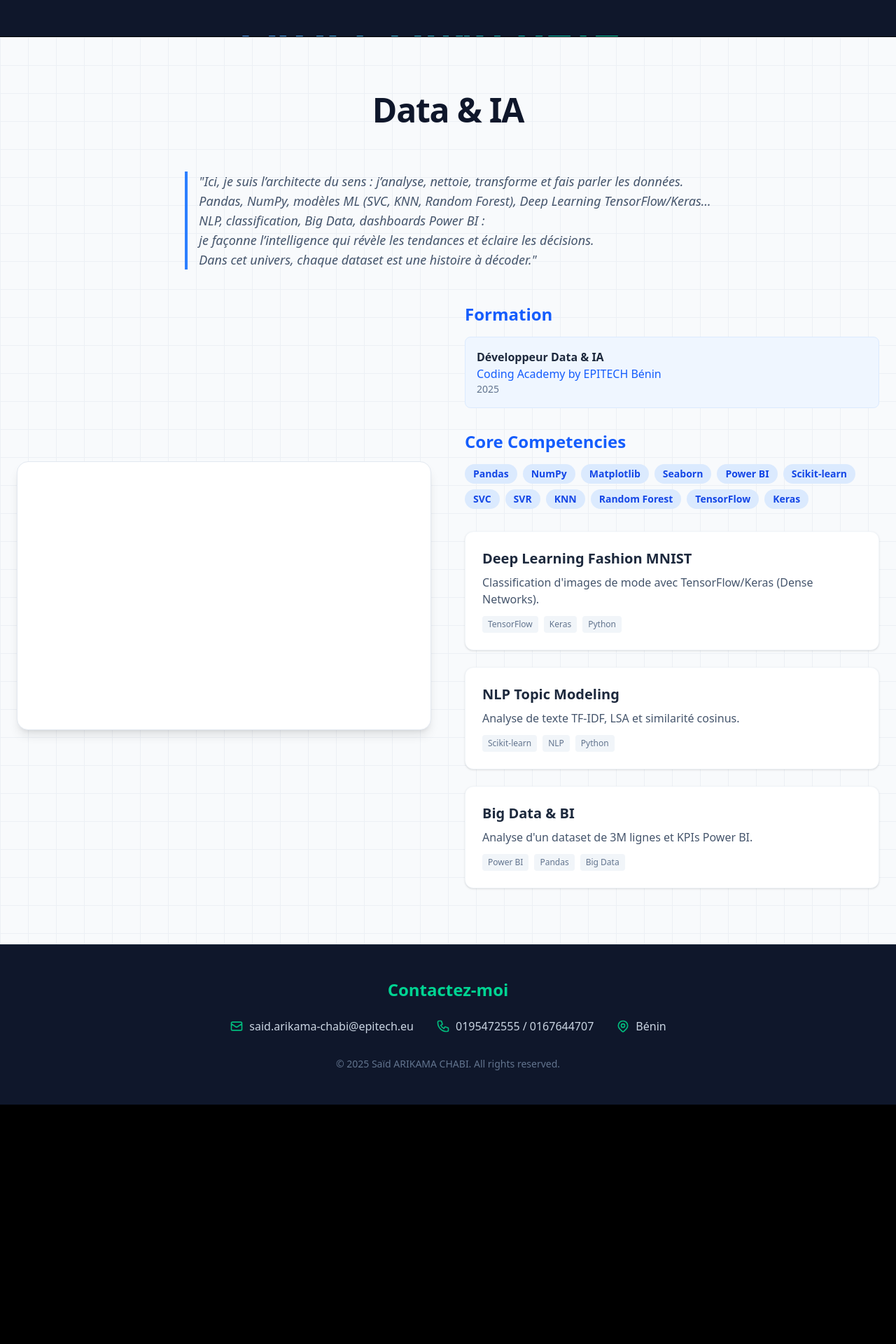
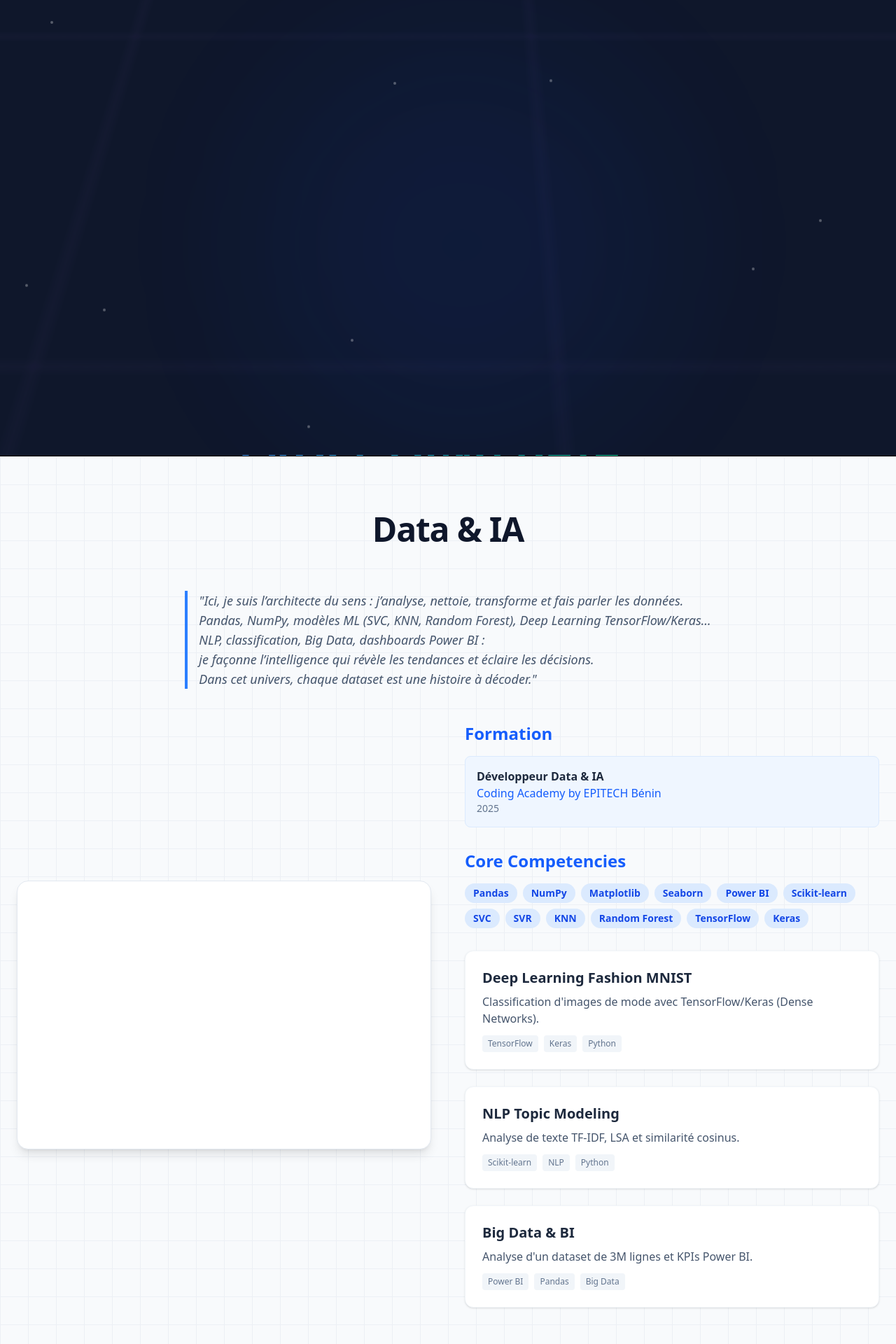
Before and after one commit to Lamakira/portfolio-said-v1, a Vue app: page / in a window 1280 px wide. Shown: the part 3000-4920 px from the top of the page at 70% size. Built offline with nearby package versions, Linux system fonts and the light colour scheme.

Commit message:
feat: add orb and make more universitic the web section

```diff
--- a/src/components/WebSection.vue
+++ b/src/components/WebSection.vue
@@ -4,84 +4,218 @@ import { resumeData } from '@/data/resumeData';
 import { useScrollAnimation } from '@/composables/useScrollAnimation';
 import { useUniverseState } from '@/composables/useUniverseState';
 
-const { createScene } = useScrollAnimation();
+const { createScene, gsap } = useScrollAnimation();
 const { state } = useUniverseState();
 const sectionRef = ref(null);
 const cardsRef = ref(null);
+const orbRef = ref(null);
+const titleRef = ref(null);
+const descRef = ref(null);
+const skillsRef = ref(null);
+const eduRef = ref(null);
 
 const projects = resumeData.projects.web;
 const skills = resumeData.skills.web;
 
+// Tilt Effect Logic
+const handleMouseMove = (e) => {
+  const cards = document.querySelectorAll('.project-card');
+  cards.forEach(card => {
+    const rect = card.getBoundingClientRect();
+    const x = e.clientX - rect.left;
+    const y = e.clientY - rect.top;
+
+    const centerX = rect.width / 2;
+    const centerY = rect.height / 2;
+
+    const rotateX = ((y - centerY) / centerY) * -5; // Max 5deg rotation
+    const rotateY = ((x - centerX) / centerX) * 5;
+
+    gsap.to(card, {
+      rotationX: rotateX,
+      rotationY: rotateY,
+      duration: 0.5,
+      ease: 'power2.out'
+    });
+
+    // Move shimmer
+    const shimmer = card.querySelector('.shimmer');
+    if (shimmer) {
+      gsap.to(shimmer, {
+        x: x,
+        y: y,
+        duration: 0.1
+      });
+    }
+  });
+};
+
+const handleMouseLeave = () => {
+  const cards = document.querySelectorAll('.project-card');
+  cards.forEach(card => {
+    gsap.to(card, {
+      rotationX: 0,
+      rotationY: 0,
+      duration: 0.5,
+      ease: 'power2.out'
+    });
+  });
+};
+
 onMounted(() => {
+  // Floating Orb Animation
+  gsap.to(orbRef.value, {
+    y: 20,
+    rotation: 5,
+    duration: 4,
+    yoyo: true,
+    repeat: -1,
+    ease: 'sine.inOut'
+  });
+
+  // Entrance Timeline
   const tl = createScene(sectionRef.value, {
     start: 'top center',
     end: 'bottom bottom',
   });
 
-  if (tl && cardsRef.value) {
-    const cards = cardsRef.value.querySelectorAll('.project-card');
-    tl.from(cards, {
+  if (tl) {
+    // Staggered Entrance
+    tl.from(titleRef.value, { y: 50, opacity: 0, duration: 1, ease: 'power3.out' })
+      .from(descRef.value, { y: 30, opacity: 0, duration: 0.8 }, '-=0.5')
+      .from(orbRef.value, { scale: 0, opacity: 0, rotation: -180, duration: 1.2, ease: 'back.out(1.7)' }, '-=0.6')
+      .from(skillsRef.value.children, {
+        y: 20,
+        opacity: 0,
+        stagger: 0.05,
+        duration: 0.5
+      }, '-=0.8')
+      .from(cardsRef.value.children, {
         y: 100,
         opacity: 0,
-      rotationX: 45,
-      stagger: 0.2,
+        rotationX: 15,
+        stagger: 0.1,
         duration: 1,
         ease: 'power3.out',
-    });
+      }, '-=0.4')
+      .from(eduRef.value, { y: 50, opacity: 0, duration: 1 }, '-=0.8');
   }
 });
 </script>
 
 <template>
-  <section ref="sectionRef" class="w-full! max-w-none! min-h-screen bg-slate-900 py-20 px-6 relative overflow-hidden">
-    <!-- Background Blobs -->
-    <div class="absolute top-0 left-0 w-full h-full overflow-hidden pointer-events-none">
-      <div class="absolute top-1/4 left-1/4 w-96 h-96 bg-purple-500/20 rounded-full blur-3xl animate-pulse"></div>
-      <div class="absolute bottom-1/4 right-1/4 w-96 h-96 bg-blue-500/20 rounded-full blur-3xl animate-pulse delay-700"></div>
+  <section
+    ref="sectionRef"
+    class="w-full! max-w-none! min-h-screen bg-slate-900 py-20 px-6 relative overflow-hidden perspective-container"
+    @mousemove="handleMouseMove"
+    @mouseleave="handleMouseLeave"
+  >
+    <!-- 1. Futuristic Grid Background -->
+    <div class="absolute inset-0 pointer-events-none perspective-grid">
+      <div class="grid-lines"></div>
+    </div>
+
+    <!-- 2. Glow Halos -->
+    <div class="absolute top-0 left-1/4 w-[500px] h-[500px] bg-purple-600/20 rounded-full blur-[120px] animate-pulse-slow pointer-events-none"></div>
+    <div class="absolute bottom-0 right-1/4 w-[600px] h-[600px] bg-blue-600/10 rounded-full blur-[120px] animate-pulse-slow delay-1000 pointer-events-none"></div>
+
+    <!-- 3. Web Particles -->
+    <div class="absolute inset-0 pointer-events-none">
+      <div v-for="n in 20" :key="n"
+           class="absolute w-1 h-1 bg-white/30 rounded-full animate-float"
+           :style="{
+             top: Math.random() * 100 + '%',
+             left: Math.random() * 100 + '%',
+             animationDelay: Math.random() * 5 + 's',
+             animationDuration: (Math.random() * 10 + 10) + 's'
+           }">
+      </div>
     </div>
 
     <div class="container mx-auto relative z-10">
-      <h2 class="text-4xl md:text-5xl font-bold text-center text-white mb-16 tracking-tight">
-        <span class="bg-clip-text text-transparent bg-gradient-to-r from-purple-400 to-blue-400">
+
+      <!-- Header -->
+      <div class="text-center mb-16">
+        <h2 ref="titleRef" class="text-5xl md:text-7xl font-bold text-white mb-8 tracking-tight relative inline-block">
+          <span class="bg-clip-text text-transparent bg-gradient-to-r from-purple-400 via-blue-400 to-purple-400 bg-300% animate-gradient">
             Web Universe
           </span>
+          <div class="absolute -inset-4 bg-purple-500/20 blur-xl rounded-full opacity-50 -z-10"></div>
         </h2>
 
         <!-- Universe Description -->
-      <div class="max-w-3xl mx-auto text-center mb-12 min-h-[80px]">
+        <div ref="descRef" class="max-w-3xl mx-auto min-h-[80px]">
           <transition name="fade-slide">
-          <p v-if="state.isWebActive" class="text-lg text-slate-300 italic border-l-4 border-purple-500 pl-4 inline-block text-left whitespace-pre-line">
+            <p v-if="state.isWebActive" class="text-xl text-slate-300 font-light leading-relaxed whitespace-pre-line glass-panel p-6 rounded-xl border-l-4 border-purple-500">
               "{{ resumeData.descriptions.web }}"
             </p>
           </transition>
         </div>
+      </div>
+
+      <!-- Main Illustration: Glass Code Orb -->
+      <div ref="orbRef" class="flex justify-center mb-20 relative">
+        <div class="w-64 h-64 relative">
+          <!-- Outer Glow -->
+          <div class="absolute inset-0 bg-gradient-to-tr from-purple-500 to-blue-500 rounded-full blur-2xl opacity-40 animate-pulse-slow"></div>
+
+          <!-- Glass Sphere -->
+          <div class="absolute inset-0 rounded-full bg-white/5 backdrop-blur-md border border-white/20 shadow-[inset_0_0_40px_rgba(255,255,255,0.1)] overflow-hidden flex items-center justify-center group">
+            <!-- Inner Rings -->
+            <svg class="w-full h-full absolute animate-spin-slow opacity-30" viewBox="0 0 100 100">
+              <circle cx="50" cy="50" r="45" fill="none" stroke="currentColor" stroke-width="0.5" class="text-purple-300" stroke-dasharray="10 5" />
+              <circle cx="50" cy="50" r="35" fill="none" stroke="currentColor" stroke-width="0.5" class="text-blue-300" stroke-dasharray="5 5" />
+            </svg>
+
+            <!-- Code Particles -->
+            <div class="text-center space-y-2 opacity-80 font-mono text-xs text-purple-200">
+              <div class="animate-code-float">&lt;Vue /&gt;</div>
+              <div class="animate-code-float delay-100">{ API }</div>
+              <div class="animate-code-float delay-200">Laravel</div>
+            </div>
+
+            <!-- Shine -->
+            <div class="absolute top-0 left-0 w-full h-1/2 bg-gradient-to-b from-white/20 to-transparent rounded-t-full"></div>
+          </div>
+        </div>
+      </div>
 
       <!-- Skills -->
-      <div class="flex flex-wrap justify-center gap-4 mb-16">
-        <span v-for="skill in skills" :key="skill" class="px-4 py-2 rounded-full bg-white/10 backdrop-blur-md border border-white/20 text-white font-medium hover:bg-white/20 transition-all">
-          {{ skill }}
+      <div ref="skillsRef" class="flex flex-wrap justify-center gap-4 mb-20">
+        <span v-for="skill in skills" :key="skill"
+              class="px-6 py-3 rounded-full bg-white/5 backdrop-blur-md border border-white/10 text-white font-medium
+                     hover:bg-white/10 hover:border-purple-500/50 hover:shadow-[0_0_15px_rgba(168,85,247,0.3)]
+                     transition-all duration-300 cursor-default group relative overflow-hidden">
+          <span class="relative z-10">{{ skill }}</span>
+          <div class="absolute inset-0 bg-gradient-to-r from-transparent via-white/10 to-transparent -translate-x-full group-hover:animate-shimmer"></div>
         </span>
       </div>
 
       <!-- Projects Grid -->
-      <h3 class="text-2xl font-bold text-white mb-6 border-b border-purple-500/30 pb-2 inline-block">Projets</h3>
-      <div ref="cardsRef" class="grid grid-cols-1 md:grid-cols-2 lg:grid-cols-3 gap-8">
-        <div v-for="(project, index) in projects" :key="index" class="project-card group relative">
+      <h3 class="text-3xl font-bold text-white mb-10 border-b border-purple-500/30 pb-4 inline-block">Projets</h3>
+      <div ref="cardsRef" class="grid grid-cols-1 md:grid-cols-2 lg:grid-cols-3 gap-8 mb-24">
+        <div v-for="(project, index) in projects" :key="index" class="project-card group relative h-full">
           <!-- Glass Card -->
-          <div class="absolute inset-0 bg-gradient-to-br from-white/10 to-white/5 rounded-2xl blur-sm transform group-hover:scale-105 transition-transform duration-500"></div>
-          <div class="relative bg-white/10 backdrop-blur-lg border border-white/20 rounded-2xl p-6 h-full flex flex-col hover:border-white/40 transition-colors duration-300 shadow-xl">
-            <h3 class="text-2xl font-bold text-white mb-2 group-hover:text-purple-300 transition-colors">{{ project.title }}</h3>
-            <p class="text-slate-300 mb-4 flex-grow">{{ project.description }}</p>
+          <div class="absolute inset-0 bg-gradient-to-br from-purple-500/10 to-blue-500/5 rounded-2xl blur-xl opacity-0 group-hover:opacity-100 transition-opacity duration-500"></div>
 
-            <div class="flex flex-wrap gap-2 mb-4">
-              <span v-for="tech in project.tech" :key="tech" class="text-xs text-purple-200 bg-purple-500/20 px-2 py-1 rounded">
+          <div class="relative bg-slate-800/40 backdrop-blur-xl border border-white/10 rounded-2xl p-8 h-full flex flex-col
+                      group-hover:border-purple-500/30 transition-all duration-300 shadow-2xl overflow-hidden">
+
+            <!-- Shimmer Effect -->
+            <div class="shimmer absolute w-32 h-32 bg-white/5 rounded-full blur-2xl pointer-events-none opacity-0 group-hover:opacity-100 transition-opacity"></div>
+
+            <h3 class="text-2xl font-bold text-white mb-3 group-hover:text-purple-300 transition-colors relative z-10">{{ project.title }}</h3>
+            <p class="text-slate-300 mb-6 flex-grow leading-relaxed relative z-10">{{ project.description }}</p>
+
+            <div class="flex flex-wrap gap-2 mb-6 relative z-10">
+              <span v-for="tech in project.tech" :key="tech" class="text-xs font-mono text-purple-200 bg-purple-500/20 px-3 py-1 rounded border border-purple-500/20">
                 {{ tech }}
               </span>
             </div>
 
-            <a :href="project.link" class="inline-flex items-center text-purple-300 hover:text-white transition-colors">
+            <a :href="project.link" class="inline-flex items-center text-purple-300 hover:text-white transition-colors font-medium group/link relative z-10">
               View Project
-              <svg xmlns="http://www.w3.org/2000/svg" class="h-4 w-4 ml-1" fill="none" viewBox="0 0 24 24" stroke="currentColor">
+              <svg xmlns="http://www.w3.org/2000/svg" class="h-5 w-5 ml-2 transform group-hover/link:translate-x-1 transition-transform" fill="none" viewBox="0 0 24 24" stroke="currentColor">
                 <path stroke-linecap="round" stroke-linejoin="round" stroke-width="2" d="M14 5l7 7m0 0l-7 7m7-7H3" />
               </svg>
             </a>
@@ -89,44 +223,136 @@ onMounted(() => {
         </div>
       </div>
 
-
       <!-- Education & Certifications -->
-      <div class="grid grid-cols-1 md:grid-cols-2 gap-12 mb-16 mt-16">
+      <div ref="eduRef" class="grid grid-cols-1 md:grid-cols-2 gap-12">
         <!-- Education -->
-        <div>
-          <h3 class="text-2xl font-bold text-white mb-6 border-b border-purple-500/30 pb-2 inline-block">Education</h3>
-          <div class="space-y-4">
-            <div v-for="(edu, index) in resumeData.education.web" :key="index" class="bg-white/5 backdrop-blur-sm border border-white/10 p-6 rounded-xl hover:bg-white/10 transition-colors">
-              <div class="text-purple-300 font-bold text-lg">{{ edu.degree }}</div>
-              <div class="text-white">{{ edu.school }}</div>
-              <div class="text-sm text-slate-400 mt-1">{{ edu.year }}</div>
+        <div class="glass-panel p-8 rounded-2xl border border-white/5 bg-white/5 backdrop-blur-sm">
+          <h3 class="text-2xl font-bold text-white mb-8 flex items-center gap-3">
+            <span class="w-2 h-8 bg-purple-500 rounded-full"></span>
+            Education
+          </h3>
+          <div class="space-y-6">
+            <div v-for="(edu, index) in resumeData.education.web" :key="index" class="group">
+              <div class="text-purple-300 font-bold text-xl mb-1 group-hover:text-purple-200 transition-colors">{{ edu.degree }}</div>
+              <div class="text-white text-lg">{{ edu.school }}</div>
+              <div class="text-sm text-slate-400 mt-2 font-mono bg-slate-800/50 inline-block px-2 py-1 rounded">{{ edu.year }}</div>
             </div>
           </div>
         </div>
 
         <!-- Certifications -->
+        <div class="glass-panel p-8 rounded-2xl border border-white/5 bg-white/5 backdrop-blur-sm">
+          <h3 class="text-2xl font-bold text-white mb-8 flex items-center gap-3">
+            <span class="w-2 h-8 bg-blue-500 rounded-full"></span>
+            Certifications
+          </h3>
+          <div class="space-y-6">
+            <div v-for="(cert, index) in resumeData.certifications.web" :key="index"
+                 class="flex items-center gap-6 p-4 rounded-xl bg-white/5 border border-white/5 hover:bg-white/10 hover:border-purple-500/30 transition-all group cursor-pointer">
+              <div class="relative">
+                <div class="absolute inset-0 bg-purple-500 blur-lg opacity-20 group-hover:opacity-40 transition-opacity"></div>
+                <img :src="cert.image" alt="Certification Badge" class="w-20 h-20 object-contain relative z-10 transform group-hover:scale-110 transition-transform duration-300" />
+              </div>
               <div>
-          <h3 class="text-2xl font-bold text-white mb-6 border-b border-purple-500/30 pb-2 inline-block">Certifications</h3>
-          <div class="space-y-4">
-            <div v-for="(cert, index) in resumeData.certifications.web" :key="index" class="bg-white/5 backdrop-blur-sm border border-white/10 p-6 rounded-xl hover:bg-white/10 transition-colors flex items-center gap-4">
-              <img :src="cert.image" alt="Certification Badge" class="w-16 h-16 object-contain" />
-              <div>
-                <div class="text-purple-300 font-bold text-lg">{{ cert.title }}</div>
-                <div class="text-white text-sm">{{ cert.issuer }}</div>
+                <div class="text-purple-300 font-bold text-lg leading-tight mb-1">{{ cert.title }}</div>
+                <div class="text-slate-400 text-sm">{{ cert.issuer }}</div>
               </div>
             </div>
           </div>
         </div>
       </div>
+
     </div>
   </section>
 </template>
 
 <style scoped>
-.project-card {
-  perspective: 1000px;
+.perspective-container {
+  perspective: 2000px;
 }
 
+.perspective-grid {
+  transform: rotateX(60deg) scale(2);
+  transform-origin: top center;
+  opacity: 0.3;
+}
+
+.grid-lines {
+  width: 100%;
+  height: 100%;
+  background-image:
+    linear-gradient(to right, rgba(168, 85, 247, 0.1) 1px, transparent 1px),
+    linear-gradient(to bottom, rgba(168, 85, 247, 0.1) 1px, transparent 1px);
+  background-size: 50px 50px;
+  mask-image: linear-gradient(to bottom, black 40%, transparent 100%);
+}
+
+.glass-panel {
+  background: rgba(255, 255, 255, 0.03);
+  backdrop-filter: blur(10px);
+  box-shadow: 0 8px 32px 0 rgba(0, 0, 0, 0.37);
+}
+
+.project-card {
+  transform-style: preserve-3d;
+  will-change: transform;
+}
+
+@keyframes float {
+  0%, 100% { transform: translateY(0); }
+  50% { transform: translateY(-20px); }
+}
+
+.animate-float {
+  animation: float 10s ease-in-out infinite;
+}
+
+@keyframes spin-slow {
+  from { transform: rotate(0deg); }
+  to { transform: rotate(360deg); }
+}
+
+.animate-spin-slow {
+  animation: spin-slow 20s linear infinite;
+}
+
+@keyframes code-float {
+  0%, 100% { transform: translateY(0); opacity: 0.8; }
+  50% { transform: translateY(-5px); opacity: 0.4; }
+}
+
+.animate-code-float {
+  animation: code-float 3s ease-in-out infinite;
+}
+
+@keyframes shimmer {
+  100% { transform: translateX(100%); }
+}
+
+.animate-shimmer {
+  animation: shimmer 1.5s infinite;
+}
+
+@keyframes gradient {
+  0% { background-position: 0% 50%; }
+  50% { background-position: 100% 50%; }
+  100% { background-position: 0% 50%; }
+}
+
+.animate-gradient {
+  background-size: 300%;
+  animation: gradient 8s ease infinite;
+}
+
+.bg-300\% {
+  background-size: 300%;
+}
+
+.animate-pulse-slow {
+  animation: pulse 4s cubic-bezier(0.4, 0, 0.6, 1) infinite;
+}
+
+/* Transition Styles */
 .fade-slide-enter-active,
 .fade-slide-leave-active {
   transition: all 0.8s ease;
```
Lines whose indentation alone changed are shown as unchanged.
